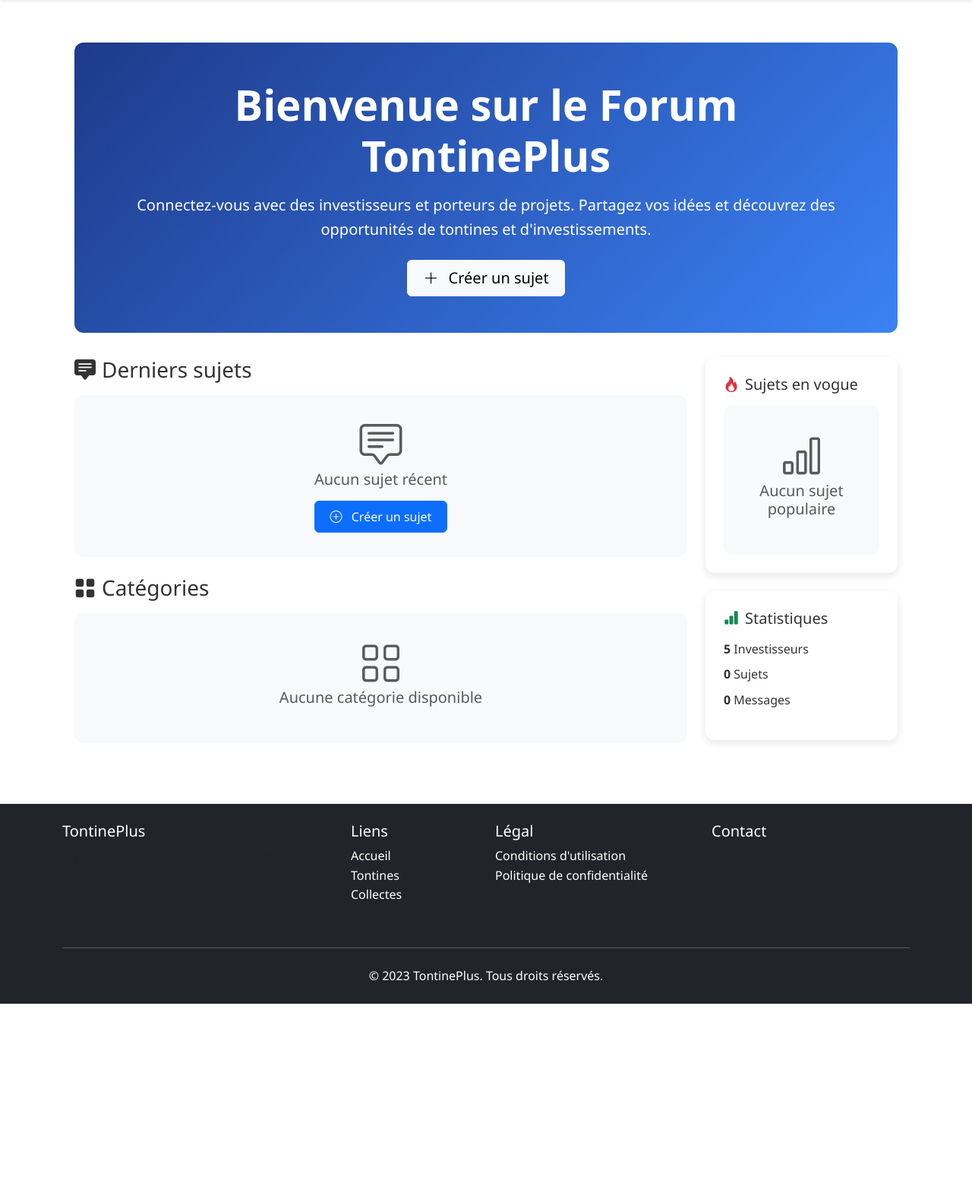
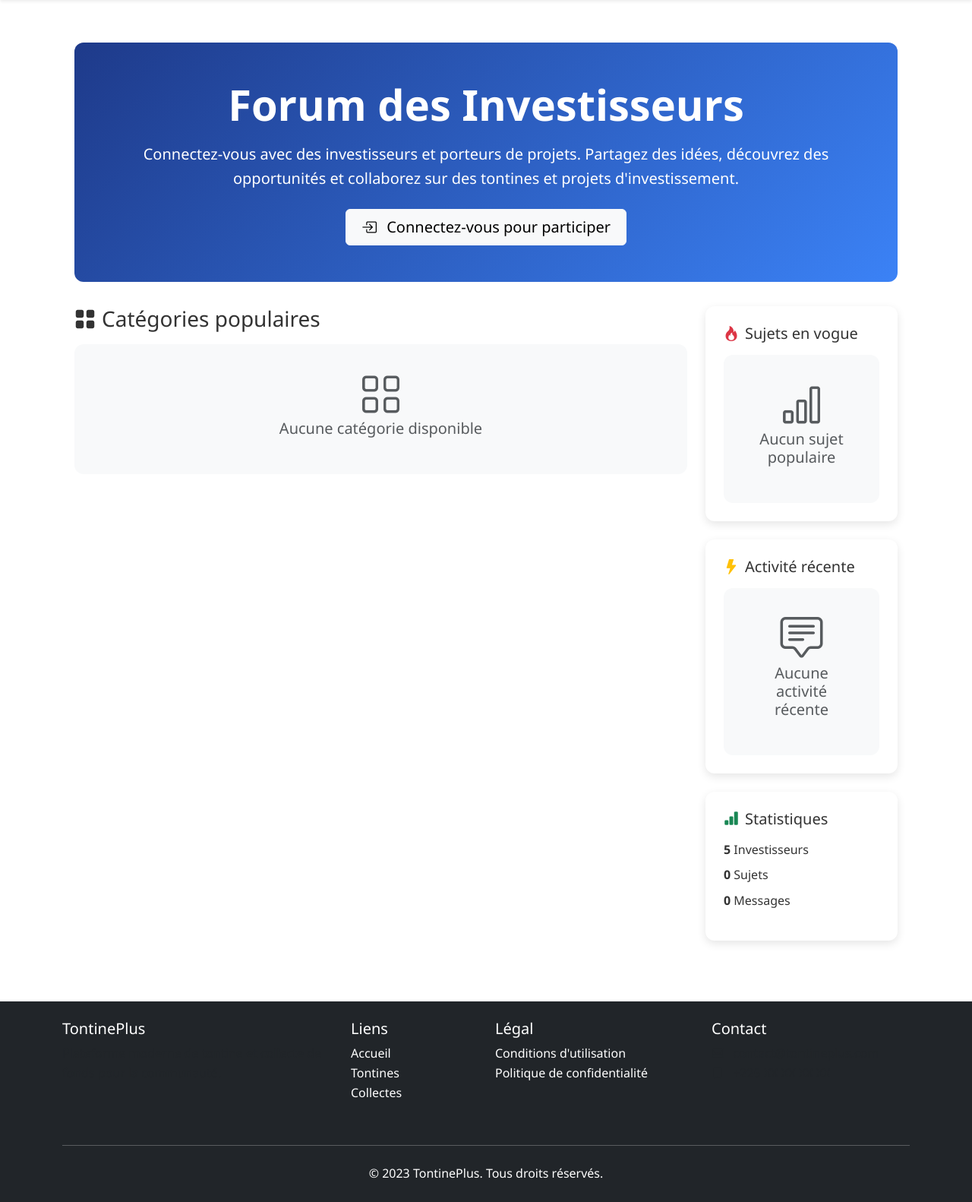
Before and after one commit to himralefort/Tontineplus, a Flask app: page /forum in a window 1280 px wide. Shown: the part 58-1640 px from the top of the page at 76% size. Before the commit the page ends 1379 px from the top, so only its background shows below. Run offline with Flask 3, Linux system fonts and the light colour scheme; data comes from the database, SQL or seed files in the repository; data that the repository does not hold is empty.

Commit message:
Update index.html

```diff
--- a/templates/forum/index.html
+++ b/templates/forum/index.html
@@ -114,63 +114,25 @@
 <div class="forum-container">
     <!-- Hero Section -->
     <div class="hero-section">
-        <h1 class="display-4 fw-bold mb-3">Bienvenue sur le Forum TontinePlus</h1>
-        <p class="lead mb-4">Connectez-vous avec des investisseurs et porteurs de projets. Partagez vos idées et découvrez des opportunités de tontines et d'investissements.</p>
+        <h1 class="display-4 fw-bold mb-3">Forum des Investisseurs</h1>
+        <p class="lead mb-4">Connectez-vous avec des investisseurs et porteurs de projets. Partagez des idées, découvrez des opportunités et collaborez sur des tontines et projets d'investissement.</p>
+        {% if current_user.is_authenticated %}
         <a href="{{ url_for('new_topic') }}" class="btn btn-light btn-lg action-btn">
             <i class="bi bi-plus-lg me-2"></i> Créer un sujet
         </a>
+        {% else %}
+        <a href="{{ url_for('login') }}" class="btn btn-light btn-lg action-btn">
+            <i class="bi bi-box-arrow-in-right me-2"></i> Connectez-vous pour participer
+        </a>
+        {% endif %}
     </div>
 
     <div class="row">
         <!-- Main Content -->
         <div class="col-lg-9">
-            <!-- Recent Topics Section -->
-            <div class="mb-4">
-                <h3 class="mb-3"><i class="bi bi-chat-square-text-fill me-2"></i>Derniers sujets</h3>
-                {% if recent_topics %}
-                <div class="category-grid">
-                    {% for topic in recent_topics %}
-                    <div class="category-card">
-                        <div class="category-header">
-                            <h5 class="mb-1">
-                                <a href="{{ url_for('forum_topic', category_slug=topic.category.slug, topic_slug=topic.slug) }}"
-                                   class="text-decoration-none text-dark">
-                                    {{ topic.title }}
-                                </a>
-                            </h5>
-                            <p class="text-muted small mb-0">Dans {{ topic.category.name }}</p>
-                        </div>
-                        <div class="category-body">
-                            <div class="topic-preview">
-                                <img src="{{ topic.user.profile_picture_url or '/static/images/default_avatar.png' }}"
-                                     class="user-avatar"
-                                     alt="{{ topic.user.username }}">
-                                <div class="flex-grow-1">
-                                    <div class="topic-meta small text-muted">
-                                        Par {{ topic.user.username }} • {{ topic.created_at|time_ago }}
-                                    </div>
-                                    <div class="text-muted small mt-1">{{ topic.content|truncate(100) }}</div>
-                                </div>
-                                <span class="stats-badge">{{ topic.replies_count }} réponses</span>
-                            </div>
-                        </div>
-                    </div>
-                    {% endfor %}
-                </div>
-                {% else %}
-                <div class="empty-state">
-                    <i class="bi bi-chat-square-text display-4 text-muted mb-3"></i>
-                    <h5 class="text-muted mb-3">Aucun sujet récent</h5>
-                    <a href="{{ url_for('new_topic') }}" class="btn btn-primary action-btn">
-                        <i class="bi bi-plus-circle me-2"></i> Créer un sujet
-                    </a>
-                </div>
-                {% endif %}
-            </div>
-
             <!-- Categories Section -->
             <div class="mb-4">
-                <h3 class="mb-3"><i class="bi bi-grid-fill me-2"></i>Catégories</h3>
+                <h3 class="mb-3"><i class="bi bi-grid-fill me-2"></i>Catégories populaires</h3>
                 {% if categories %}
                 <div class="category-grid">
                     {% for category in categories %}
@@ -187,7 +149,7 @@
                         <div class="category-body">
                             {% if category.last_topic %}
                             <div class="topic-preview">
-                                <img src="{{ category.last_topic.user.profile_picture_url or '/static/images/default_avatar.png' }}"
+                                <img src="{{ category.last_topic.user.profile_picture_url }}"
                                      class="user-avatar"
                                      alt="{{ category.last_topic.user.username }}">
                                 <div class="flex-grow-1">
@@ -212,7 +174,7 @@
                 <div class="empty-state">
                     <i class="bi bi-grid display-4 text-muted mb-3"></i>
                     <h5 class="text-muted mb-3">Aucune catégorie disponible</h5>
-                    {% if current_user.admin %}
+                    {% if current_user.is_authenticated and current_user.admin %}
                     <a href="#" class="btn btn-primary action-btn">
                         <i class="bi bi-plus-circle me-2"></i> Créer une catégorie
                     </a>
@@ -224,7 +186,7 @@
 
         <!-- Sidebar -->
         <div class="col-lg-3">
-            <!-- Popular Topics -->
+            <!-- Trending Topics -->
             <div class="sidebar-section">
                 <h5 class="mb-3"><i class="bi bi-fire text-danger me-2"></i>Sujets en vogue</h5>
                 {% if popular_topics %}
@@ -248,6 +210,42 @@
                 {% endif %}
             </div>
 
+            <!-- Recent Activity -->
+            <div class="sidebar-section">
+                <h5 class="mb-3"><i class="bi bi-lightning-fill text-warning me-2"></i>Activité récente</h5>
+                {% if recent_topics %}
+                {% for topic in recent_topics %}
+                <div class="trending-topic">
+                    <div class="d-flex align-items-center">
+                        <img src="{{ topic.user.profile_picture_url }}"
+                             class="user-avatar me-2"
+                             alt="{{ topic.user.username }}">
+                        <div class="flex-grow-1">
+                            <a href="{{ url_for('forum_topic', category_slug=topic.category.slug, topic_slug=topic.slug) }}"
+                               class="text-decoration-none text-dark">
+                                {{ topic.title|truncate(30) }}
+                            </a>
+                            <div class="topic-meta small text-muted">
+                                Par {{ topic.user.username }} • {{ topic.created_at|time_ago }}
+                            </div>
+                        </div>
+                    </div>
+                </div>
+                {% endfor %}
+                <a href="#" class="btn btn-sm btn-outline-primary w-100 mt-2 action-btn">Voir plus</a>
+                {% else %}
+                <div class="empty-state">
+                    <i class="bi bi-chat-square-text display-4 text-muted mb-3"></i>
+                    <h5 class="text-muted mb-3">Aucune activité récente</h5>
+                    {% if current_user.is_authenticated %}
+                    <a href="{{ url_for('new_topic') }}" class="btn btn-primary action-btn">
+                        <i class="bi bi-plus-circle me-2"></i> Créer un sujet
+                    </a>
+                    {% endif %}
+                </div>
+                {% endif %}
+            </div>
+
             <!-- Community Stats -->
             <div class="sidebar-section">
                 <h5 class="mb-3"><i class="bi bi-bar-chart-fill text-success me-2"></i>Statistiques</h5>
@@ -265,27 +263,15 @@
 {% block extra_js %}
 <script>
 document.addEventListener('DOMContentLoaded', function() {
-    // Animation fluide pour les clics sur les cartes
-    document.querySelectorAll('.category-card, .action-btn').forEach(element => {
+    // Smooth transition for link clicks
+    document.querySelectorAll('.category-card a, .action-btn').forEach(element => {
         element.addEventListener('click', function(e) {
-            if (e.target.tagName !== 'A' && e.target.closest('a')) {
-                e.preventDefault();
-                const href = e.target.closest('a').href;
-                document.body.style.opacity = '0';
-                setTimeout(() => window.location.href = href, 300);
-            }
+            e.preventDefault();
+            const href = this.href;
+            document.body.style.opacity = '0';
+            setTimeout(() => window.location.href = href, 300);
         });
     });
-
-    // Actualisation dynamique des sujets récents (optionnel)
-    const refreshTopics = () => {
-        fetch('{{ url_for("forum_home") }}', { headers: { 'X-Requested-With': 'XMLHttpRequest' } })
-            .then(response => response.text())
-            .then(html => {
-                document.querySelector('.forum-container').innerHTML =
-                    new DOMParser().parseFromString(html, 'text/html').querySelector('.forum-container').innerHTML;
-            });
-    };
 });
 </script>
 {% endblock %}
```
